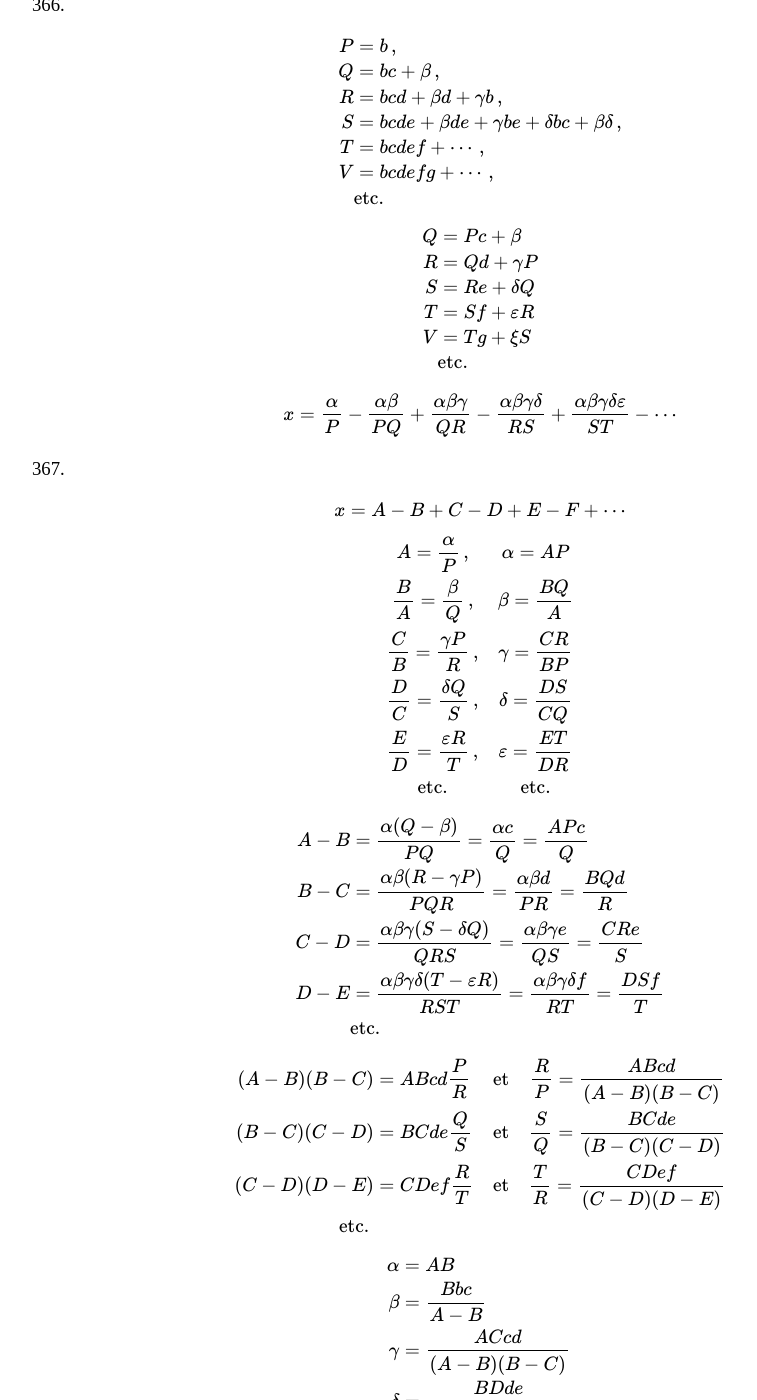
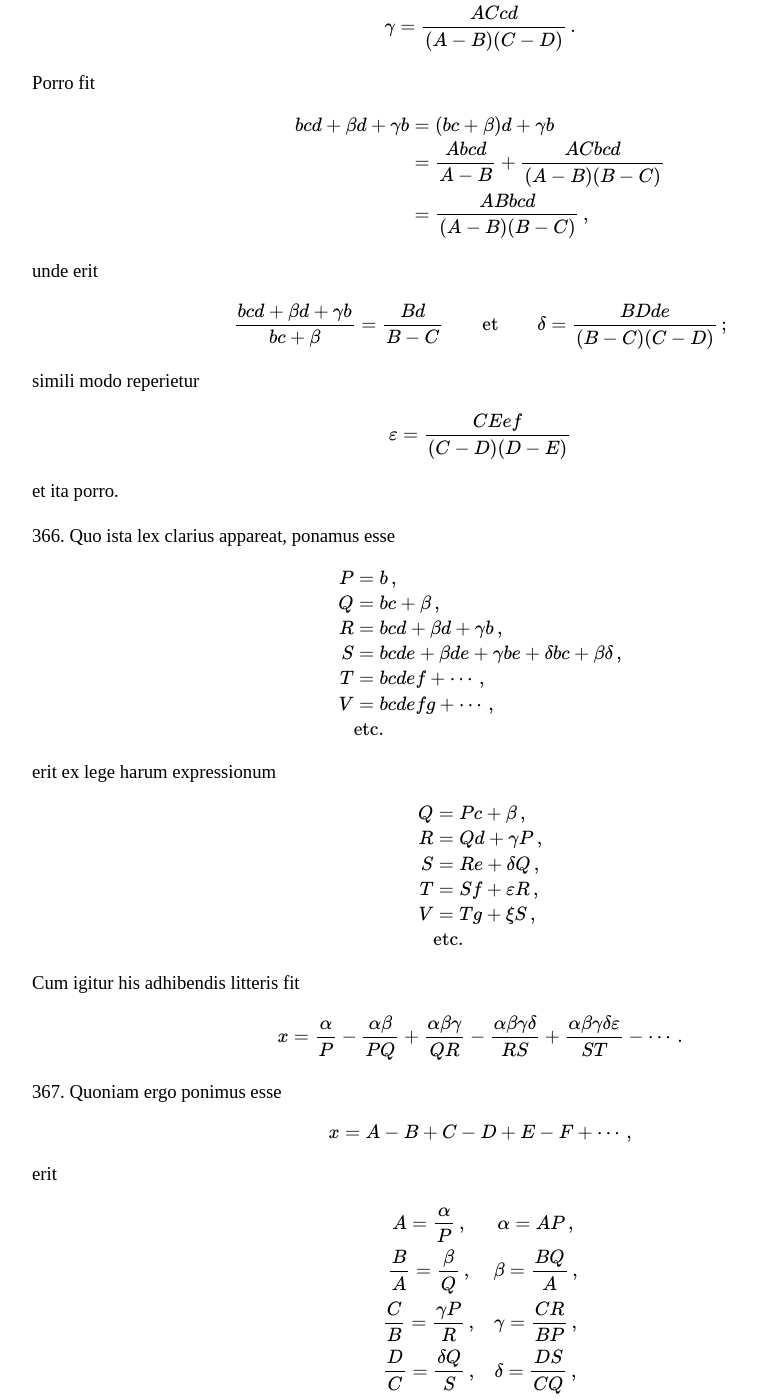
Before and after one commit to ttdoucet/ttdoucet.github.io, a Jekyll site: the page built from euler/e101.html, in a window 1280 px wide and 1400 px high, scrolled down 4605 px. Shown: the whole window, without its empty margins (160-917 px from the left). Built offline with Jekyll 4.4.1, drawn with Linux system fonts in a browser that asks for light colours; formulas are drawn with MathJax 3; some of the changed text lies outside the part shown.

Commit message:
Added Latin text to previously-typeset math.

```diff
--- a/euler/e101.html
+++ b/euler/e101.html
@@ -210,9 +210,15 @@
 quae series toties abrumpitur, quoties fractio continua non in infinitum progreditur.
 
 <p>364.
+Modum ergo invenimus fractionem continuam quamcunque in seriem
+terminorum, quorum signa alternantur, convertendi, si quidem
+prima littera \(a\) evanescat. Si enim fuerit
+
 \begin{equation}
 x = {\cofrac \alpha b {\cofrac \beta c {\cofrac \gamma d {\cofrac \delta e {\cofrac \varepsilon f \tailfrac }}}}}
 \end{equation}
+
+erit per ea, quae modo invenimus,
 
 \begin{equation}
 x = {a \over b}
@@ -222,13 +228,22 @@
     + \cdots
 \end{equation}
 
-quae series toties abrumpitur, quoties fractio continua non in infinitum progreditur.
+Unde, si \(\alpha\), \(\beta\), \(\gamma\), \(\delta\), etc. fuerint numeri non
+crescentes, uti omnes unitates,
+denominatores vero \(a\), \(b\), \(c\), \(d\) etc. numeri integri quicunque affirmativi,
+valor fractionis continuae exprimetur per seriem terminorum maxime convergentem.
 
 <p>365.
+His probe consideratis, poterit vicissim series quaecunque terminorum
+alternantium in fractionem continuam converti, seu fractio continua inveniri,
+cuius valor aequalis sit summae seriei propositae. Sit enim proposita haec
+series
 
 \begin{equation}
-x = A - B + C - D + E - F + \cdots
+x = A - B + C - D + E - F + \cdots \,,
 \end{equation}
+
+erit, singulis terminis cum serie ex fractione continua orta comparandis
 
 \begin{array}{llll}
 \displaystyle{A={\alpha\over\beta}} &&&  \displaystyle{\alpha = A\beta} \\
@@ -236,53 +251,54 @@
 \displaystyle { {C\over B} ={\gamma b \over bcd + \beta d + \gamma b}} &&&   \displaystyle \gamma = { {Cd(bc+\beta)}\over b(B-C)} \\
 \displaystyle { {D\over C} ={\delta (bc + \beta) \over bcde + \beta d e + \gamma b e + \delta b c + \beta\delta}} &&&
   \displaystyle{\delta = {De(bcd + \beta d + \gamma b)\over (bc+\beta)(C-D)}} \\
+&&\hbox{etc.}
 \end{array}
 
-
+At, cum sit
 
 \begin{equation}
-\beta = {Bbc\over A - B}
+\beta = {Bbc\over A - B}\,,
 \end{equation}
 
-
+erit
 
 \begin{equation}
-bc + \beta = {Abc\over A-B}
+bc + \beta = {Abc\over A-B}\,;
 \end{equation}
 
-
+unde
 
 \begin{equation}
-\gamma = {ACcd \over {(A-B)(C-D)}}
+\gamma = {ACcd \over {(A-B)(C-D)}}\,.
 \end{equation}
 
+Porro fit
 
+\begin{aligned}
+bcd + \beta d + \gamma b &=
+(bc+\beta)d + \gamma b \cr
+&= {Abcd \over A - B} + {ACbcd \over (A-B)(B-C)} \cr
+&= {ABbcd \over(A-B)(B-C)} \,,
+\end{aligned}
 
-\begin{equation}
-bcd + \beta d + \gamma b =
-(bc+\beta)d + \gamma b =
-{Abcd \over A - B} + {ACbcd \over (A-B)(B-C)} =
-{ABbcd \over(A-B)(B-C)}
-\end{equation}
+unde erit
 
+\begin{array}{ccc}
+\displaystyle{bcd + \beta d + \gamma b \over bc + \beta} = {Bd \over B-C} &
+\quad\hbox{et}\quad &
+\displaystyle\delta = {BDde \over (B-C)(C-D) }\,;
+\end{array}
 
-
-\begin{equation}
-{bcd + \beta d + \gamma b \over bc + \beta} = {Bd \over B-C}
-\end{equation}
-
-
-
-\begin{equation}
-\delta = {BDde \over (B-C)(C-D) }
-\end{equation}
+simili modo reperietur
 
 \begin{equation}
 \varepsilon = {CEef \over (C-D)(D-E)}
 \end{equation}
 
+et ita porro.
 
 <p>366.
+Quo ista lex clarius appareat, ponamus esse
 
 \begin{aligned}
 P &= b\,, \cr
@@ -294,15 +310,18 @@
 &\hbox{etc.}\cr
 \end{aligned}
 
+erit ex lege harum expressionum
 
 \begin{aligned}
-Q &= Pc + \beta \cr
-R &= Qd + \gamma P \cr
-S &= Re + \delta Q \cr
-T &= Sf + \varepsilon R \cr
-V &= Tg + \xi S \cr
+Q &= Pc + \beta \,,\cr
+R &= Qd + \gamma P \,,\cr
+S &= Re + \delta Q \,,\cr
+T &= Sf + \varepsilon R \,,\cr
+V &= Tg + \xi S \,,\cr
 &\hbox{etc.}\cr
 \end{aligned}
+
+Cum igitur his adhibendis litteris fit
 
 \begin{equation}
 x = {\alpha\over P} -
@@ -310,26 +329,29 @@
     {\alpha\beta\gamma\over QR} -
     {\alpha\beta\gamma\delta\over RS} +
     {\alpha\beta\gamma\delta\varepsilon\over ST} -
-    \cdots
+    \cdots \,.
 \end{equation}
 
 
 <p>367.
+Quoniam ergo ponimus esse
 
 \begin{equation}
-x = A-B+C-D+E-F+\cdots
+x = A-B+C-D+E-F+\cdots\,,
 \end{equation}
 
+erit
 
 \begin{array}{ccc}
-\displaystyle{A={\alpha\over P}}\,, &  \displaystyle{\alpha = AP} \cr
-\displaystyle{ {B\over A} = {\beta\over{Q}}}\,, &   \displaystyle{\beta = {BQ\over A}} \cr
-\displaystyle { {C\over B} ={\gamma P \over R}}\,, &   \displaystyle \gamma = {CR\over BP} \cr
-\displaystyle { {D\over C} ={\delta Q \over S}}\,, &   \displaystyle \delta = {DS\over CQ} \cr
+\displaystyle{A={\alpha\over P}}\,, &  \displaystyle{\alpha = AP} \,,\cr
+\displaystyle{ {B\over A} = {\beta\over{Q}}}\,, &   \displaystyle{\beta = {BQ\over A}} \,,\cr
+\displaystyle { {C\over B} ={\gamma P \over R}}\,, &   \displaystyle \gamma = {CR\over BP} \,,\cr
+\displaystyle { {D\over C} ={\delta Q \over S}}\,, &   \displaystyle \delta = {DS\over CQ} \,,\cr
 \displaystyle { {E\over D} ={\varepsilon R \over T}}\,, &   \displaystyle \varepsilon = {ET\over DR} \cr
 \hbox{etc.} & \hbox{etc.} \cr
 \end{array}
 
+Porro vero differentiis sumendis habebitur
 
 \begin{aligned}
 A-B &= {\alpha(Q-\beta)\over PQ} = {\alpha c \over Q} = {APc \over Q} \cr
@@ -339,43 +361,59 @@
 &\hbox{etc.}\cr
 \end{aligned}
 
-
+Si bini igitur in se invicem ducantur, fiet
 
 \begin{array}{ccc}
-\displaystyle{(A-B)(B-C)=ABcd{P\over R}} & \hbox{et} &  \displaystyle{R\over P} = {ABcd \over (A-B)(B-C)} \cr
-\displaystyle{(B-C)(C-D)=BCde{Q\over S}} & \hbox{et} &  \displaystyle{S\over Q} = {BCde \over (B-C)(C-D)} \cr
-\displaystyle{(C-D)(D-E)=CDef{R\over T}} & \hbox{et} &  \displaystyle{T\over R} = {CDef \over (C-D)(D-E)} \cr
+\displaystyle{(A-B)(B-C)=ABcd\cdot{P\over R}} & \hbox{et} &  \displaystyle{R\over P} = {ABcd \over (A-B)(B-C)} \cr
+\displaystyle{(B-C)(C-D)=BCde\cdot{Q\over S}} & \hbox{et} &  \displaystyle{S\over Q} = {BCed \over (B-C)(C-D)} \cr
+\displaystyle{(C-D)(D-E)=CDef\cdot{R\over T}} & \hbox{et} &  \displaystyle{T\over R} = {CDef \over (C-D)(D-E)} \cr
 \hbox{etc.}\cr
 \end{array}
 
 
+Unde, cum sit
+
+\begin{equation}
+P=b\,, \\
+Q={\alpha c\over A-B} = {Abc\over{A-B}},
+\end{equation}
+
+erit
 
 \begin{aligned}
-\alpha &= {AB} \cr
-\beta &= {Bbc \over A - B} \cr
-\gamma &= {ACcd \over (A-B)(B-C) } \cr
-\delta &= {BDde \over (B-C)(C-D) } \cr
+\alpha &= {Ab} \,,\cr
+\beta &= {Bbc \over A - B} \,,\cr
+\gamma &= {ACcd \over (A-B)(B-C) } \,,\cr
+\delta &= {BDde \over (B-C)(C-D) } \,,\cr
 \varepsilon &= {CEef \over (C-D)(D-E)} \cr
 &\hbox{etc.}\cr
 \end{aligned}
 
 
 <p>368.
+Inventis ergo valoribus numeratorum \(\alpha\), \(\beta\), \(\gamma\), \(\delta\),  etc. denominatores
+\(b\), \(c\), \(d\), \(e\), etc., arbitrio nostro relinquuntur; ita autem eos assumi convenit,
+ut, cum ipsi sint numeri integri, tum valores integros pro \(\alpha\), \(\beta\), \(\gamma\), \(\delta\), etc.,
+exhibeant. Hoc vero pendet quoque a natura numerorum \(A\), \(B\), \(C\) etc.,
+utrum sint integri an fracti. Ponamus esse numeros integros atque quaesito
+satisfiet statuendo
 
-\begin{array}{ccc}
+\begin{array}{lll}
 \displaystyle{b = 1} &  &  \displaystyle{\alpha = A} \cr
 \displaystyle{c = A-B} & &  \displaystyle{\beta = B} \cr
 \displaystyle{d = B-C} & \quad\hbox{unde fit}\quad &  \displaystyle{\gamma = AC} \cr
 \displaystyle{e = C-D} & & \displaystyle{\delta = BD} \cr
 \displaystyle{f = D-E} & & \displaystyle{\varepsilon = CE} \cr
-\hbox{etc.} & & \hbox{etc.}\cr
+\quad\hbox{etc.} & & \quad\hbox{etc.}\cr
 \end{array}
 
+Quocirca, si fuerit,
 
 \begin{equation}
 x = A-B+C-D+E-F+\cdots
 \end{equation}
 
+idem ipsius \(x\) valor per fractionem continuam ita exprimi poterit, ut sit
 
 \begin{equation}
 x = {\cofrac A 1 {\cofrac B {A-B} {\cofrac {AC} {B-C} {\cofrac {BD} {C-D} {\cofrac {CE} {D-E} \tailfrac }}}}}
@@ -383,76 +421,127 @@
 
 
 <p>369.
+Sin autem omnes termini seriei sint numeri fracti, ita ut fuerit
 
 \begin{equation}
 x = {1\over A} - {1\over B} + {1\over C} - {1\over D} + {1\over E} - \cdots
 \end{equation}
 
+habebuntur pro \(\alpha\), \(\beta\), \(\gamma\), \(\delta\), etc. sequentes valores
 
 \begin{aligned}
-\alpha &= {b\over A} \cr
-\beta &= {Abc\over B-A} \cr
-\gamma &= {B^2cd\over (B-A)(C-B)} \cr
-\delta &= {C^2de\over (C-B)(D-C)} \cr
+\alpha &= {b\over A} \,,\cr
+\beta &= {Abc\over B-A} \,,\cr
+\gamma &= {B^2cd\over (B-A)(C-B)} \,,\cr
+\delta &= {C^2de\over (C-B)(D-C)} \,,\cr
 \varepsilon &= {D^2ef\over (D-C)(E-D)} \cr
 &\hbox{etc.}\cr
 \end{aligned}
 
-
+Ponatur ergo ut sequitur
 
 \begin{array}{lll}
-\displaystyle{b = A} & \quad\hbox{unde fit}\quad & \displaystyle{\alpha = 1} \cr
-\displaystyle{c = B-A} & & \displaystyle{\beta = AA} \cr
-\displaystyle{d = C-B} & & \displaystyle{\gamma = BB} \cr
+\displaystyle{b = A} & \quad\hbox{unde fit}\quad & \displaystyle{\alpha = 1} \,,\cr
+\displaystyle{c = B-A} & & \displaystyle{\beta = AA} \,,\cr
+\displaystyle{d = C-B} & & \displaystyle{\gamma = BB} \,,\cr
 \displaystyle{e = D-C} & & \displaystyle{\delta = CC} \cr
-\hbox{etc.} & & \hbox{etc.} \cr
+&\quad\hbox{etc.} \cr
 \end{array}
 
+eritque per fractionem continuuam
 
 \begin{equation}
 x = {\cofrac 1 A {\cofrac {AA} {B-A} {\cofrac {BB} {C-B} {\cofrac {CC} {D-C} \tailfrac}}}}
 \end{equation}
 
 
+<p style="text-align:center">
+EXEMPLUM I.
+</p>
+
+<p><em>Transformetur haec series infinita</em>
 
 \begin{equation}
 x = 1 - {1\over 2} + {1\over 3} - {1\over 4} + {1\over 5}  - \cdots
 \end{equation}
 
+<em>in fractionem continuam.</em>
+
+<p>
+Erit ergo \(A=1\), \(B=2\), \(C=3\), \(D=4\), etc., atque, cum seriei propositae valor sit \({}=\log 2\), erit
 
 \begin{equation}
 \log 2 = {\cofrac 1 1 {\cofrac 1 1 {\cofrac 4 1 {\cofrac 9 1 {\cofrac {16} 1 {\cofrac {25} 1 \tailfrac}}}}}}
 \end{equation}
 
+
+<p style="text-align:center">
+EXEMPLUM II.
+</p>
+
+<p><em>Transformetur haec series infinita</em>
+
 \begin{equation}
 {\pi\over4} = 1 - {1\over 3} + {1\over 5} - {1\over 7} + {1\over 9} - \cdots
 \end{equation}
+
+<em>
+ubi \(\pi\) denotat peripheriam circuli, cuius diameter \({}=1\), in fractionem continuam.
+</em>
+
+<p>
+Substitutis \(A\), \(B\), \(C\), \(D\), etc. numeris \(1\), \(3\), \(5\), \(7\), etc. orietur
 
 \begin{equation}
 {\pi\over 4} = {\cofrac 1 1 {\cofrac 1 2 {\cofrac 9 2 {\cofrac {25} 2 {\cofrac {49} 2 \tailfrac}}}}}
 \end{equation}
 
+hincque, invertendo fractionem, erit
 
 \begin{equation}
 {4\over\pi} = 1 + {\cofrac 1 2 {\cofrac 9 2 {\cofrac {25} 2 {\cofrac {49} 2 \tailfrac}}}}
 \end{equation}
 
+quae est expressio, quam Brounckerus primum pro quadratura circuli protulit.
+
+
+<p style="text-align:center">
+EXEMPLUM III.
+</p>
+
+<p>
+Si proposita ista series infinita
 
 \begin{equation}
 x = {1\over m} - {1\over m+n} + {1\over m+2n} - {1\over m+3n} + \cdots
 \end{equation}
 
+quae, ob
+
+\begin{equation}
+A=m,\quad B=m+n,\quad C=m+2n,\quad \hbox{etc.},
+\end{equation}
+
+in hanc fractionem continuam mutatur
 
 \begin{equation}
 x = {\cofrac 1 m {\cofrac {mm} {\phantom{n}n} {\cofrac {(m+n)^2} {\phantom{m+n}n} {\cofrac {(m+2n)^2} {\phantom{m+2n}n} {\cofrac {(m+3n)^2} {\phantom{nn}n} \tailfrac}}}}}
 \end{equation}
 
+ex qua sit, invertendo,
+
 \begin{equation}
 {1\over x} - m = {\cofrac {mm} {\phantom{n}n} {\cofrac {(m+n)^2} {\phantom{m+n}n} {\cofrac {(m+2n)^2} {\phantom{mm+n}n} {\cofrac {(m+3n)^2} {\phantom{nn}n} \tailfrac } } } }
 \end{equation}
 
-\example{Example IV.}
-We have previously found (art. 178) the equation
+
+<p style="text-align:center">
+EXEMPLUM IV.
+</p>
+
+<p>
+Quoniam supra (§ 178) invenimus esse
+
 
 \begin{equation}
 {\pi\cos{m\pi\over n} \over n\sin{m\pi\over n} }
@@ -460,12 +549,13 @@
  {1\over m} - {1\over n-m} + {1\over n+m} - {1\over 2n-m} + {1\over 2n+m} - \cdots
 \end{equation}
 
-Therefore, ...
+erit, pro fractione continuanda,
 
 \begin{equation}
-A=m;\quad B=n-m;\quad C=n+m;\quad D=2n-m;\quad \cdots
+A=m,\quad B=n-m,\quad C=n+m,\quad D=2n-m,\quad \cdots
 \end{equation}
 
+unde fiet
 
 \begin{equation}
 {\pi\cos{m\pi\over n} \over n\sin{m\pi\over n} }
```
